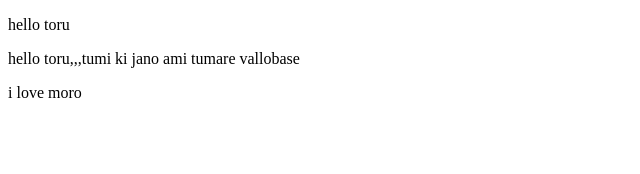
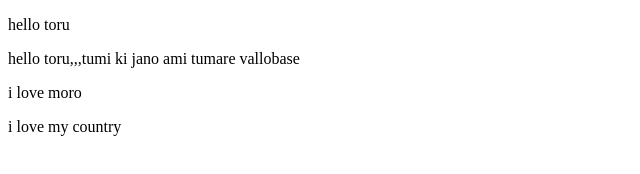
Before and after one commit to Poransah247/toruu-web, a plain HTML site: page index.html in a window 1280 px wide. Shown: the whole page, without its empty margins (0-640 px from the left). Drawn offline with Linux system fonts and the light colour scheme.

Commit message:
Update index.html

```diff
--- a/index.html
+++ b/index.html
@@ -10,5 +10,6 @@
     <p> hello toru</p>
     <p> hello toru,,,tumi ki jano ami tumare vallobase</p>
     <P>    i love moro </P>
+    <p>    i love my country </p>
 </body>
 </html>
```
